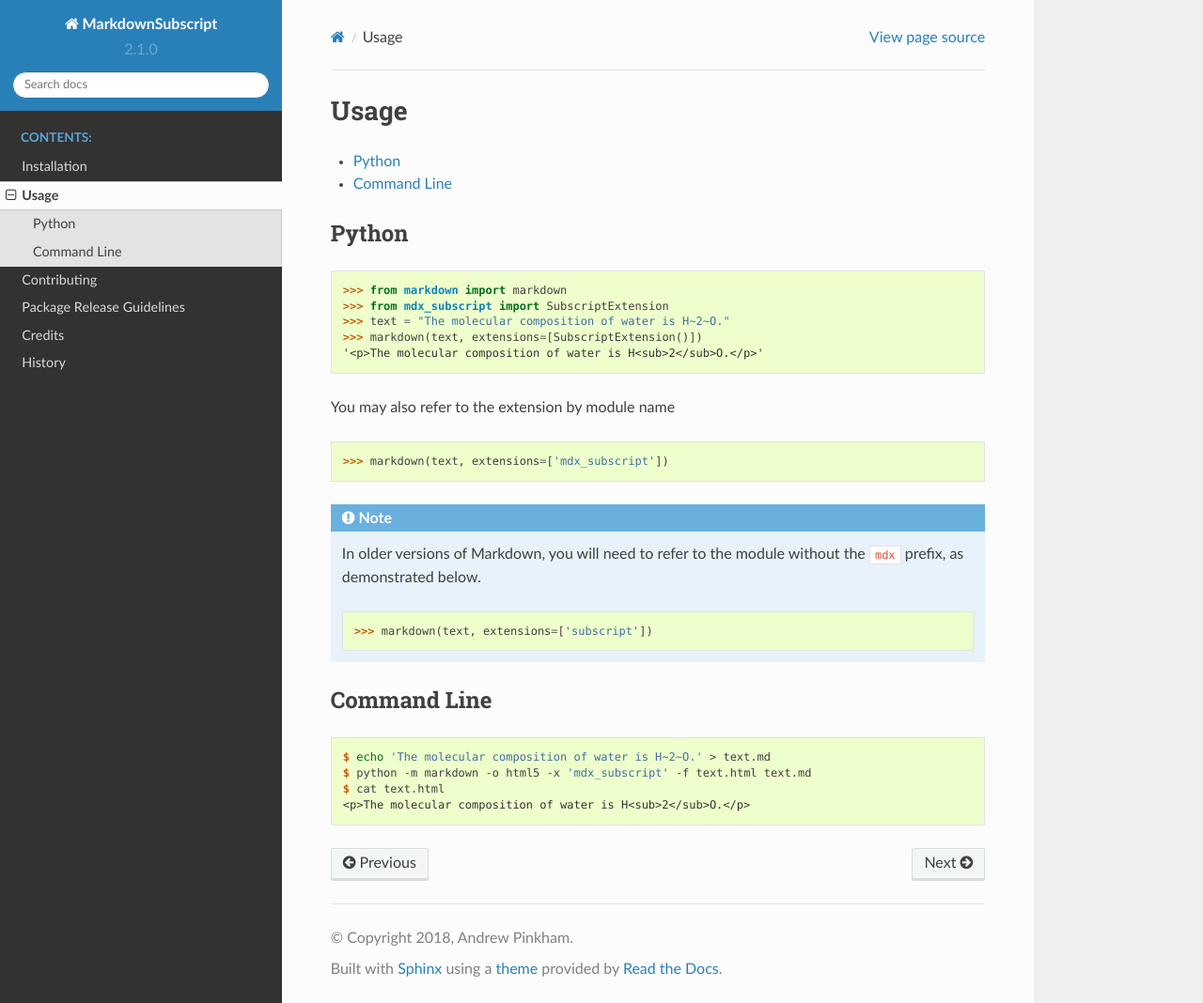
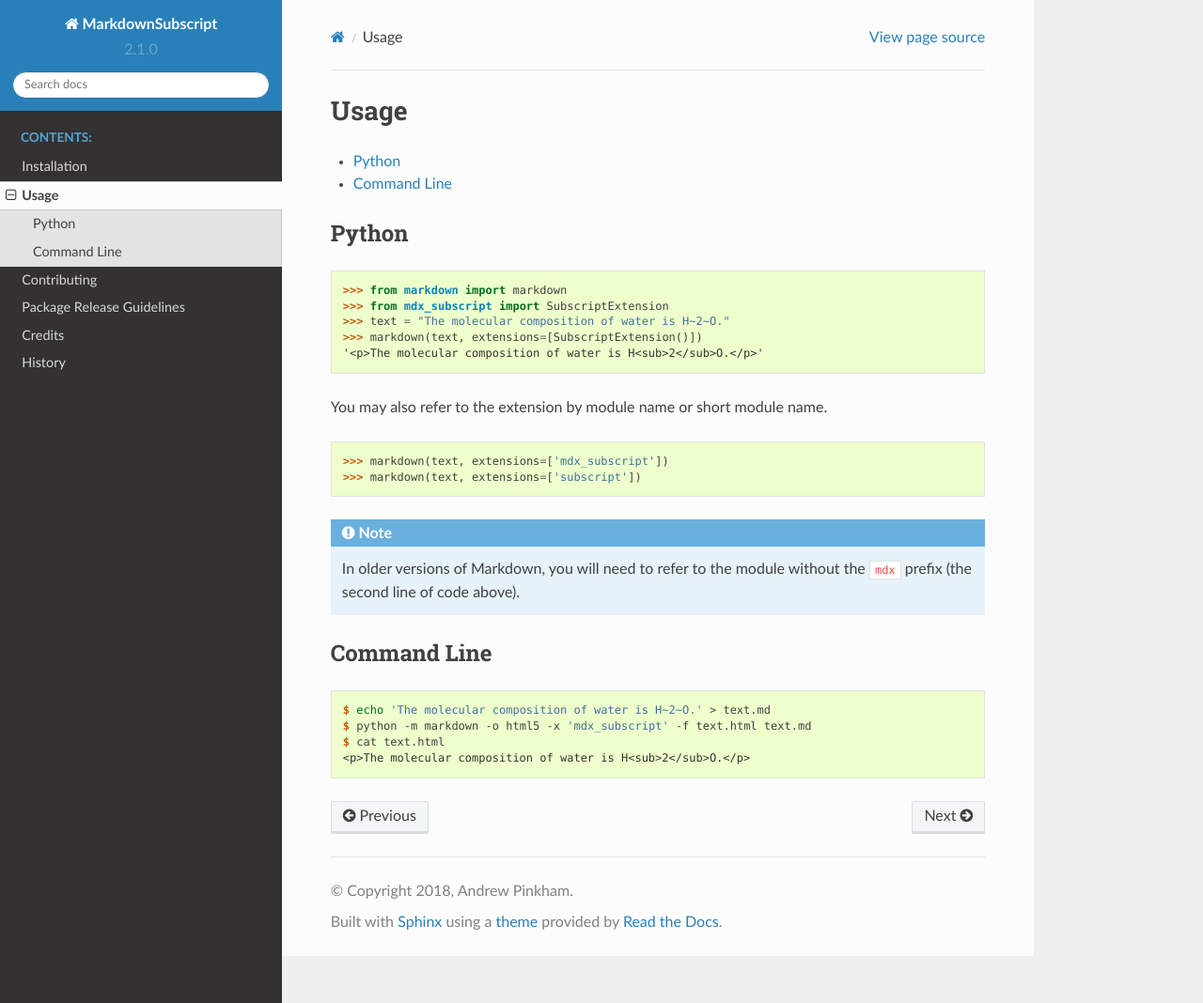
Before and after one commit to jambonrose/markdown_subscript_extension, a Sphinx documentation site: the page built from docs/usage.rst, in a window 1280 px wide and 1068 px high. Shown: the whole window at 94% size. Built offline with Sphinx 7.4.7 and the Read the Docs theme 2.0.0, drawn with Linux system fonts in a browser that asks for light colours.

Commit message:
✨ Enable short module name via entrypoint

```diff
--- a/docs/usage.rst
+++ b/docs/usage.rst
@@ -16,19 +16,16 @@ Python
     >>> markdown(text, extensions=[SubscriptExtension()])
     '<p>The molecular composition of water is H<sub>2</sub>O.</p>'
 
-You may also refer to the extension by module name
+You may also refer to the extension by module name or short module name.
 
 .. code-block:: pycon
 
     >>> markdown(text, extensions=['mdx_subscript'])
+    >>> markdown(text, extensions=['subscript'])
 
 .. NOTE::
     In older versions of Markdown, you will need to refer to the module
-    without the ``mdx`` prefix, as demonstrated below.
-
-    .. code-block:: pycon
-
-        >>> markdown(text, extensions=['subscript'])
+    without the ``mdx`` prefix (the second line of code above).
 
 Command Line
 ------------
--- a/setup.py
+++ b/setup.py
@@ -165,4 +165,7 @@ setup(
         "Topic :: Text Processing :: Filters",
         "Topic :: Text Processing :: Markup :: HTML",
     ],
+    entry_points={
+        "markdown.extensions": ["subscript = mdx_subscript:SubscriptExtension"]
+    },
 )
```
Also changed, not shown: 1 other file.
